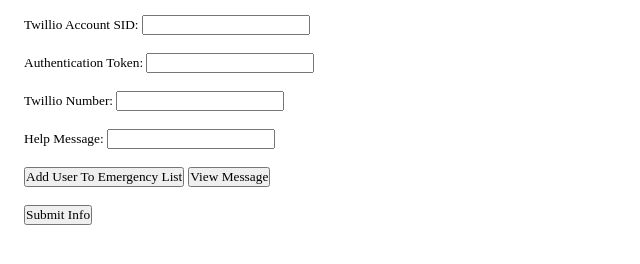
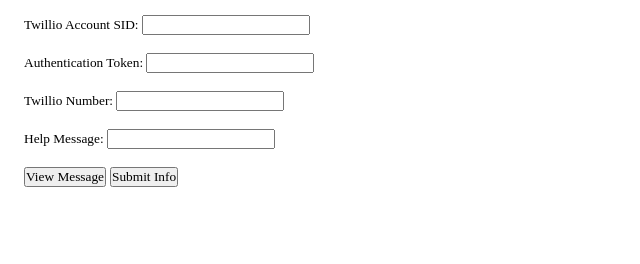
Before and after one commit to h8ya/Los-Altos-Hackathon-2023, a website: page src/index.html in a window 1280 px wide. Shown: the part 82-346 px from the top of the page, without its empty margins (0-640 px from the left). Drawn offline with Linux system fonts and the light colour scheme.

Commit message:
Update index.html

```diff
--- a/src/index.html
+++ b/src/index.html
@@ -24,9 +24,8 @@
     <small>Help Message: </small>
     <input type = "text" id="me" />
     <br><br>
-    <button id = "newTab">Add User To Emergency List</button>
+    <!-- <button id = "newTab">Add User To Emergency List</button> -->
     <button id = "msgView">View Message</button>
-    <br><br>
     <button id = "noteS">Submit Info</button>
     <strong style="color:red;" id="blank"></strong>
     <script src = "script.js"> </script>
```
